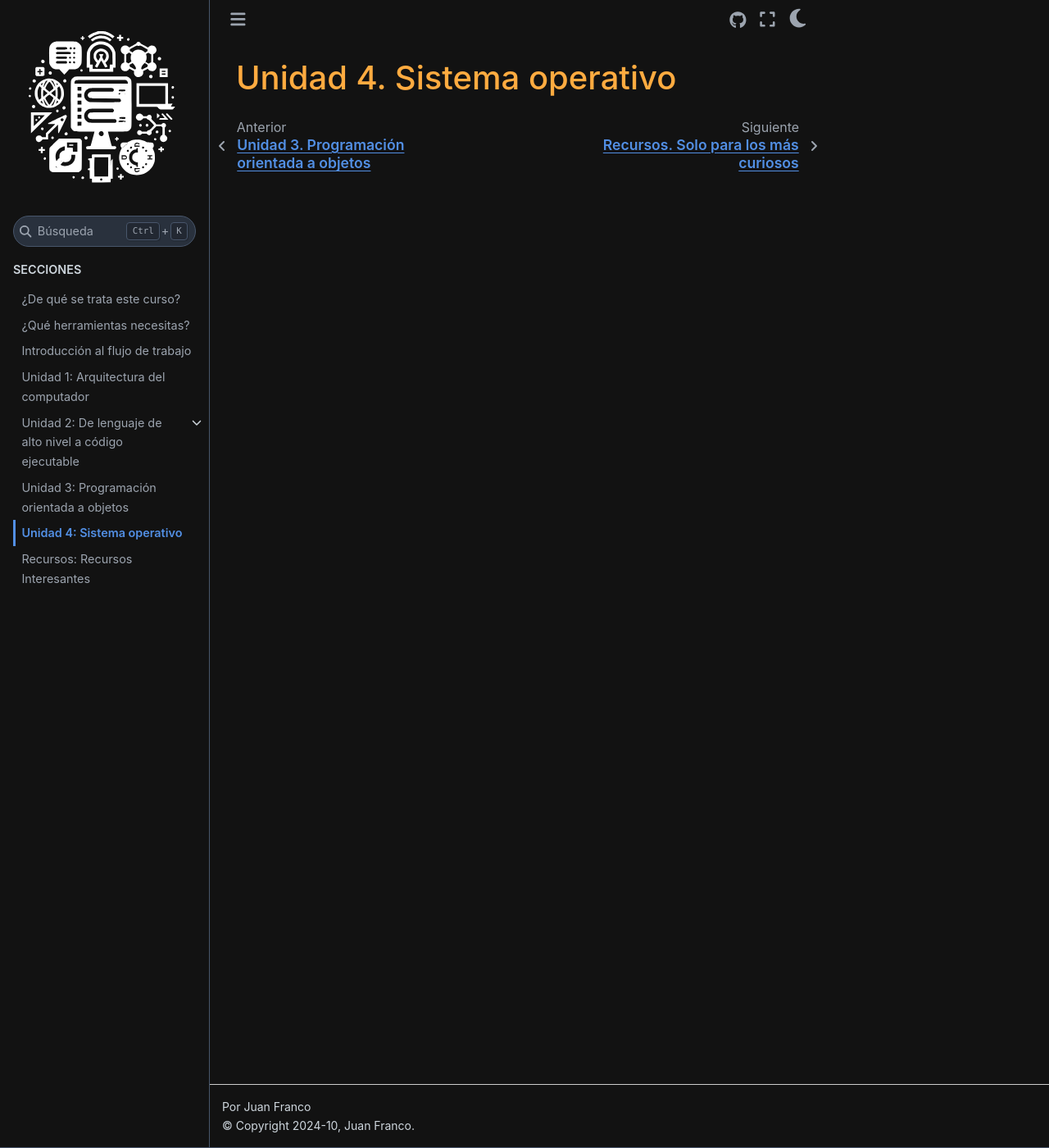
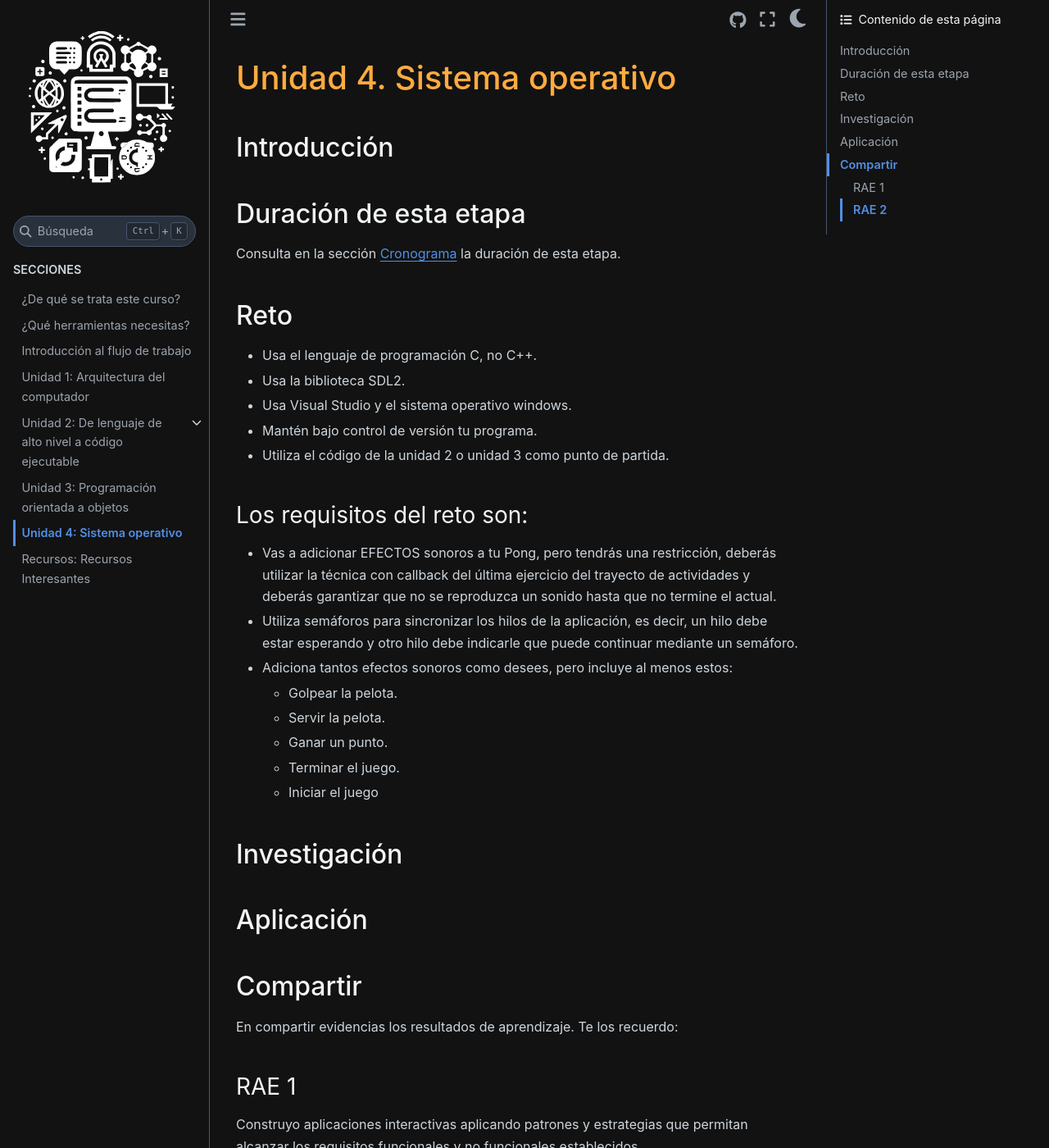
Before and after one commit to juanferfranco/SistemasComputacionales, a Sphinx documentation site: the page built from docs/_unidad4/unidad4.rst, in a window 1280 px wide and 1400 px high. Shown: the whole window at 82% size. Built offline with Sphinx 7.4.7 and the Sphinx Book theme 1.1.4, drawn with Linux system fonts in a browser that asks for light colours; some of the changed text lies outside the part shown.

Commit message:
Unit 4 in progress

```diff
--- a/docs/_unidad4/unidad4.rst
+++ b/docs/_unidad4/unidad4.rst
@@ -1,2 +1,83 @@
 Unidad 4. Sistema operativo
 ============================
+
+Introducción
+--------------
+
+
+Duración de esta etapa
+-----------------------
+
+Consulta en la sección :ref:`cronograma` la duración de esta etapa.
+
+Reto
+------
+
+* Usa el lenguaje de programación C, no C++.
+* Usa la biblioteca SDL2.
+* Usa Visual Studio y el sistema operativo windows.
+* Mantén bajo control de versión tu programa.
+* Utiliza el código de la unidad 2 o unidad 3 como punto
+  de partida.
+
+Los requisitos del reto son:
+********************************
+
+* Vas a adicionar EFECTOS sonoros a tu Pong, pero tendrás una
+  restricción, deberás utilizar la técnica con callback del
+  última ejercicio del trayecto de actividades y deberás
+  garantizar que no se reproduzca un sonido hasta que no
+  termine el actual.
+* Utiliza semáforos para sincronizar los hilos de la aplicación,
+  es decir, un hilo debe estar esperando y otro hilo debe indicarle
+  que puede continuar mediante un semáforo.
+* Adiciona tantos efectos sonoros como desees, pero incluye al menos
+  estos:
+
+  * Golpear la pelota.
+  * Servir la pelota.
+  * Ganar un punto.
+  * Terminar el juego.
+  * Iniciar el juego
+
+
+Investigación
+--------------
+
+Aplicación
+-----------
+
+Compartir
+-----------
+
+En compartir evidencias los resultados de aprendizaje. Te los recuerdo:
+
+RAE 1
+*******
+
+Construyo aplicaciones interactivas aplicando patrones y estrategias
+que permitan alcanzar los requisitos funcionales y no funcionales
+establecidos.
+
+Se espera que llegues a un nivel resolutivo.
+
+RAE 2
+*******
+
+Aplico pruebas de las partes y del todo de un software siguiendo
+metodologías, técnicas y estándares de la industria para
+garantizar el correcto funcionamiento de las aplicaciones.
+
+Se espera que llegues a un nivel autónomo.
+
+Las evidencias para el RAE1 son:
+
+#. Muestras una aplicación funcional que cumple con todos
+   los requisitos establecidos.
+#. Explicas cómo solucionaste cada requisito de la aplicación.
+
+Las evidencias para el RAE2 son:
+
+#. Muestras cómo probaste cada requisito por separado.
+#. Muestras cómo probaste que la aplicación funciona
+   integrada, con todos los requisitos.
```
